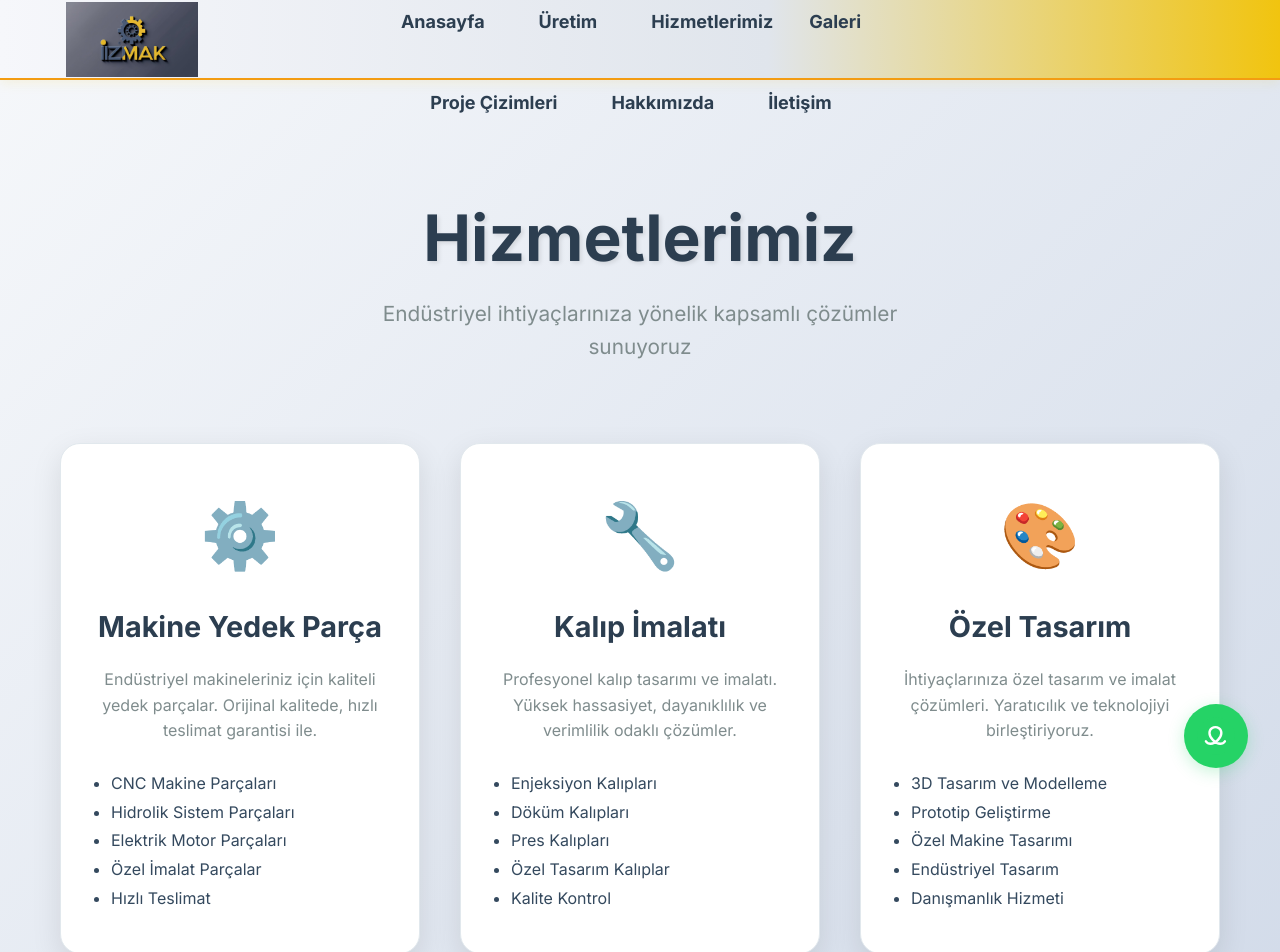
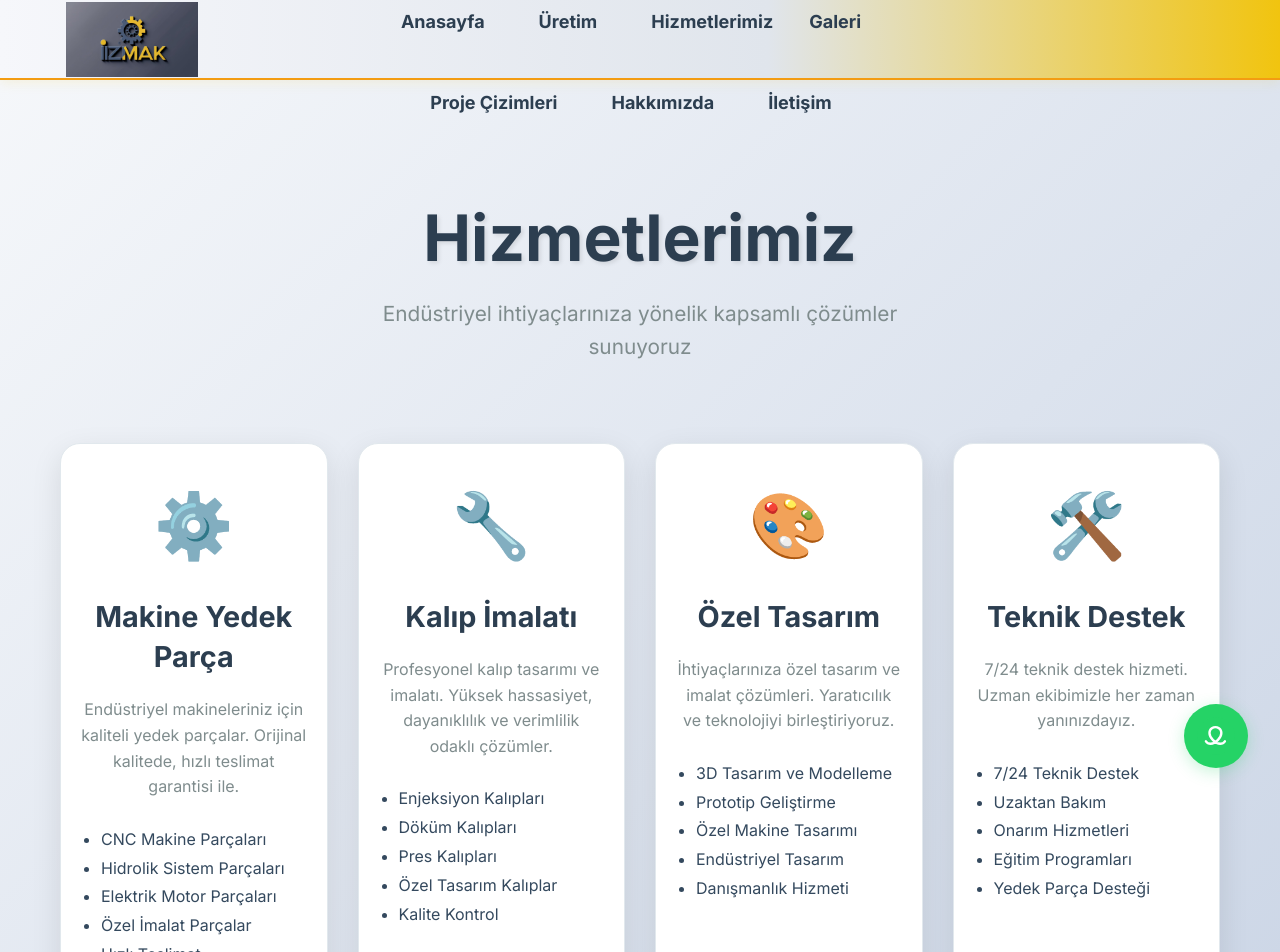
Before and after one commit to barisyonel/izmak, a React app in the folder frontend/: page /services in a window 1280 px wide. Shown: the top 952 px of the page. Built offline with nearby package versions, Linux system fonts and the light colour scheme.

Commit message:
Fix services page layout - arrange 4 cards side by side

```diff
--- a/frontend/src/components/Services.jsx
+++ b/frontend/src/components/Services.jsx
@@ -43,17 +43,17 @@ export default function Services() {
             </p>
           </div>
 
-          <div style={{
+          <div className="services-grid" style={{
             display: 'grid',
-            gridTemplateColumns: 'repeat(auto-fit, minmax(300px, 1fr))',
-            gap: '40px',
+            gridTemplateColumns: 'repeat(4, 1fr)',
+            gap: '30px',
             marginBottom: '80px'
           }}>
             {/* Makine Yedek Parça */}
             <div style={{
               background: '#fff',
               borderRadius: '20px',
-              padding: '40px 30px',
+              padding: '30px 20px',
               boxShadow: '0 10px 30px rgba(0,0,0,0.1)',
               transition: 'all 0.3s ease',
               border: '1px solid #e1e8ed'
@@ -100,7 +100,7 @@ export default function Services() {
             <div style={{
               background: '#fff',
               borderRadius: '20px',
-              padding: '40px 30px',
+              padding: '30px 20px',
               boxShadow: '0 10px 30px rgba(0,0,0,0.1)',
               transition: 'all 0.3s ease',
               border: '1px solid #e1e8ed'
@@ -147,7 +147,7 @@ export default function Services() {
             <div style={{
               background: '#fff',
               borderRadius: '20px',
-              padding: '40px 30px',
+              padding: '30px 20px',
               boxShadow: '0 10px 30px rgba(0,0,0,0.1)',
               transition: 'all 0.3s ease',
               border: '1px solid #e1e8ed'
@@ -194,7 +194,7 @@ export default function Services() {
             <div style={{
               background: '#fff',
               borderRadius: '20px',
-              padding: '40px 30px',
+              padding: '30px 20px',
               boxShadow: '0 10px 30px rgba(0,0,0,0.1)',
               transition: 'all 0.3s ease',
               border: '1px solid #e1e8ed'
@@ -306,6 +306,23 @@ export default function Services() {
           </div>
         </div>
       </div>
+
+      {/* Responsive CSS */}
+      <style>{`
+        @media (max-width: 1200px) {
+          .services-grid {
+            grid-template-columns: repeat(2, 1fr) !important;
+            gap: 25px !important;
+          }
+        }
+
+        @media (max-width: 768px) {
+          .services-grid {
+            grid-template-columns: 1fr !important;
+            gap: 20px !important;
+          }
+        }
+      `}</style>
     </>
   );
 }
```
